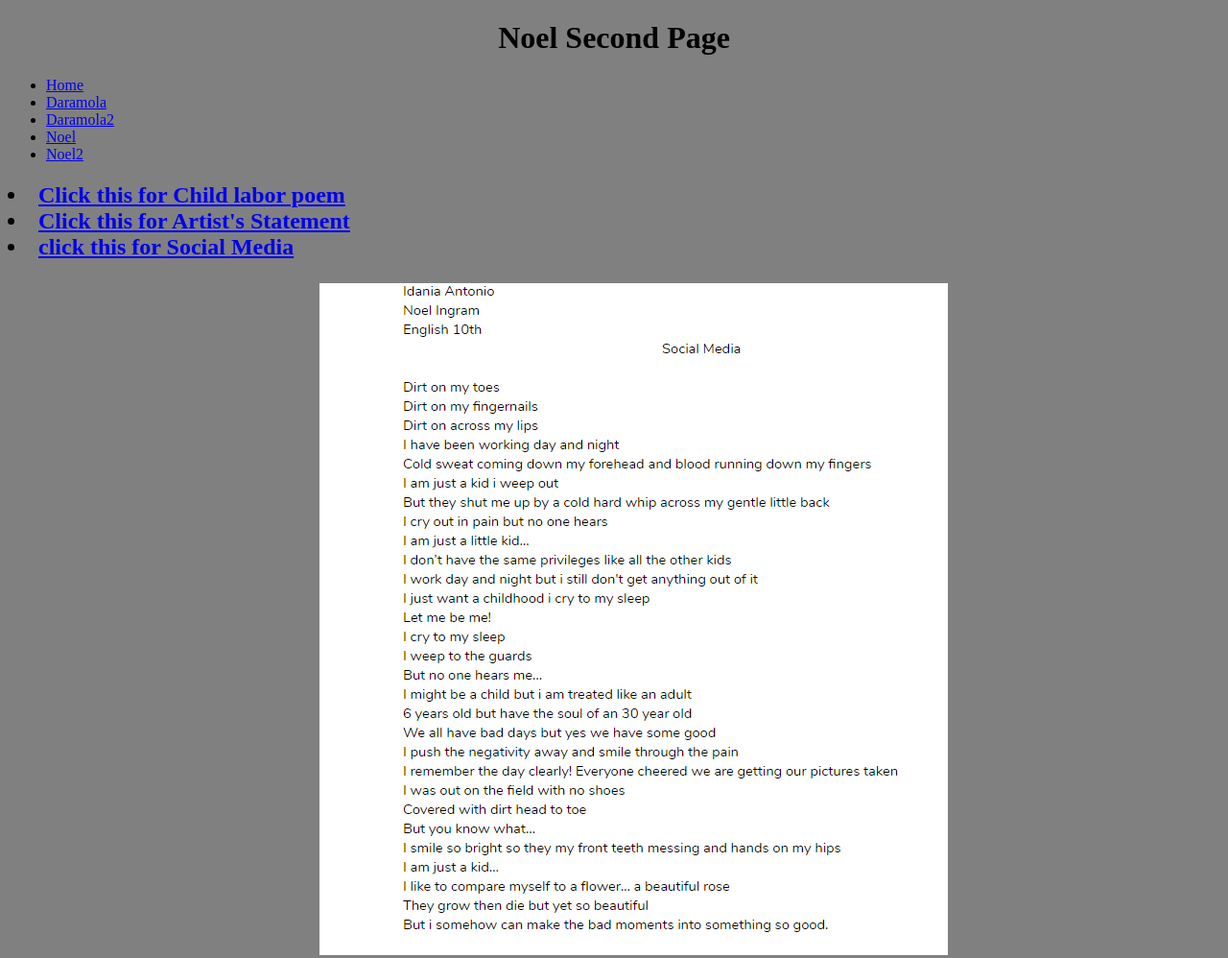
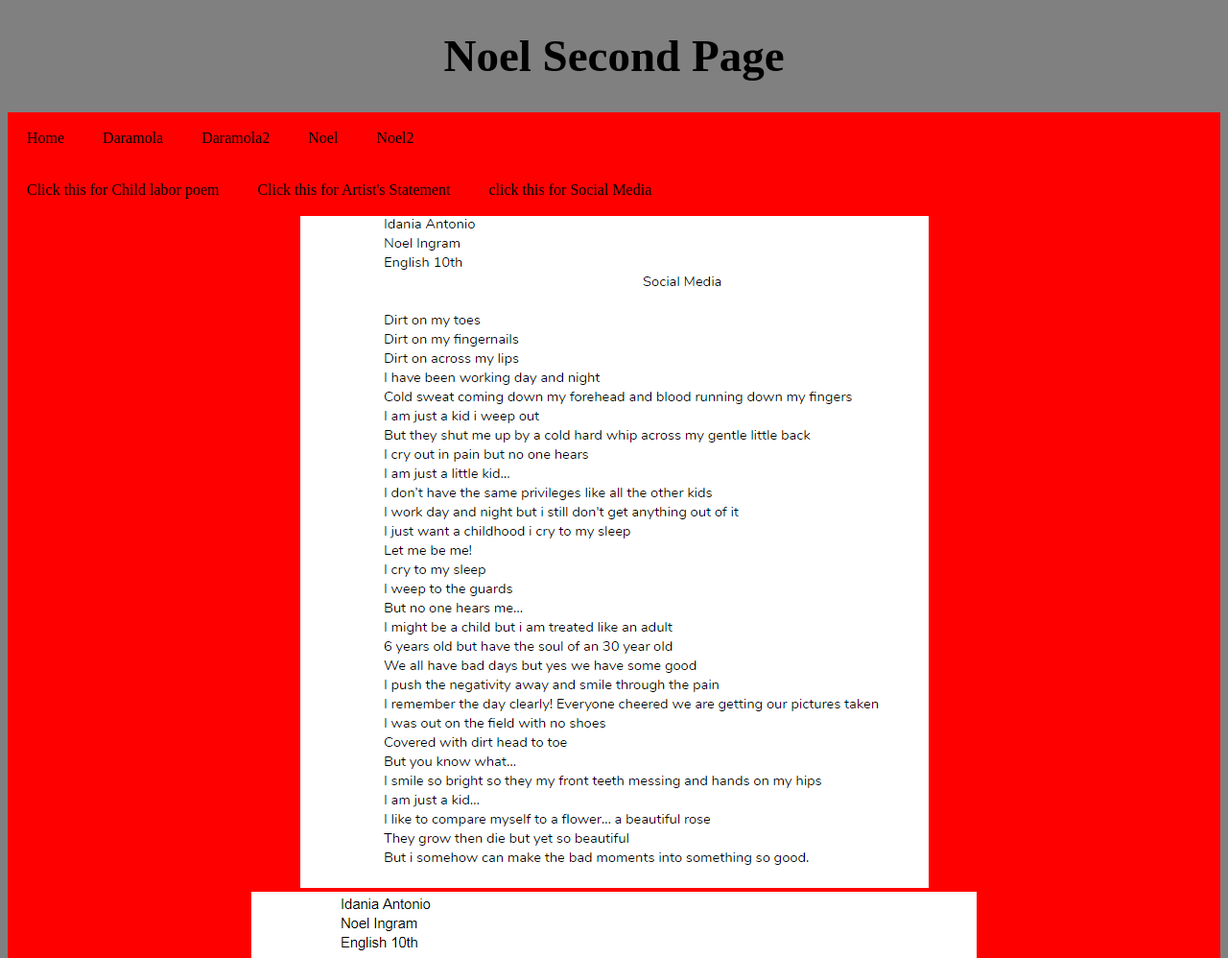
Before and after one commit to idaniaantonio/exhibition, a plain HTML site: page noel2.html in a window 1280 px wide. Shown: the top 998 px of the page at 96% size. Drawn offline with Linux system fonts and the light colour scheme.

Commit message:
Add files via upload

```diff
--- a/noel2.html
+++ b/noel2.html
@@ -1,6 +1,7 @@
 <!DOCTYPE html>
 <html>
 	<head>
+	<link href="stylesheets.css" type="text/css" rel="stylesheet">
 	<body style="background-color:Grey;">
 	<h1>
 	<center>Noel Second Page</center>
@@ -14,13 +15,16 @@
 		<li><a href="noel2.html">Noel2</a></li>
 	</ul>
 	</body>
-<h2>
+<ul>
 	<li><a href="https://docs.google.com/document/d/1ypriMNyrYDvt9e0lamHXj6shd3ixC0g9HP3xk1F4ijM/edit?usp=sharing">Click this for Child labor poem</a></li>
 	<li><a href="https://docs.google.com/document/d/11IrLg1eVqxUQe3n-efZlBdJsQXEwafUm2bIzZTieOpM/edit?usp=sharing">Click this for Artist's Statement</a></li>
 	<li><a href="https://docs.google.com/document/d/1ypriMNyrYDvt9e0lamHXj6shd3ixC0g9HP3xk1F4ijM/edit?usp=sharing">click this for Social Media</a></li>
-	<h2>
+	</ul>
 
 	<ul>
-	<center><img src="images/Social Media.PNG"/></center>
-	<center><img src="images/Statement.PNG"/></center>
-	<center><img src="images/Statement(1).PNG"/></center>
+	<center>
+	<a href="images/Social Media.PNG"><img src="images/Social Media.PNG"></a>
+	<a href="images/Statement.PNG"><img src="images/Statement.PNG"></a>
+	<a href="images/Statement(1).PNG"><img src="images/Statement(1).PNG"></a>
+
+	</body>
```
Also changed, not shown: daramola2.html (+2 -0 lines), noel.html (+0 -3 lines).
